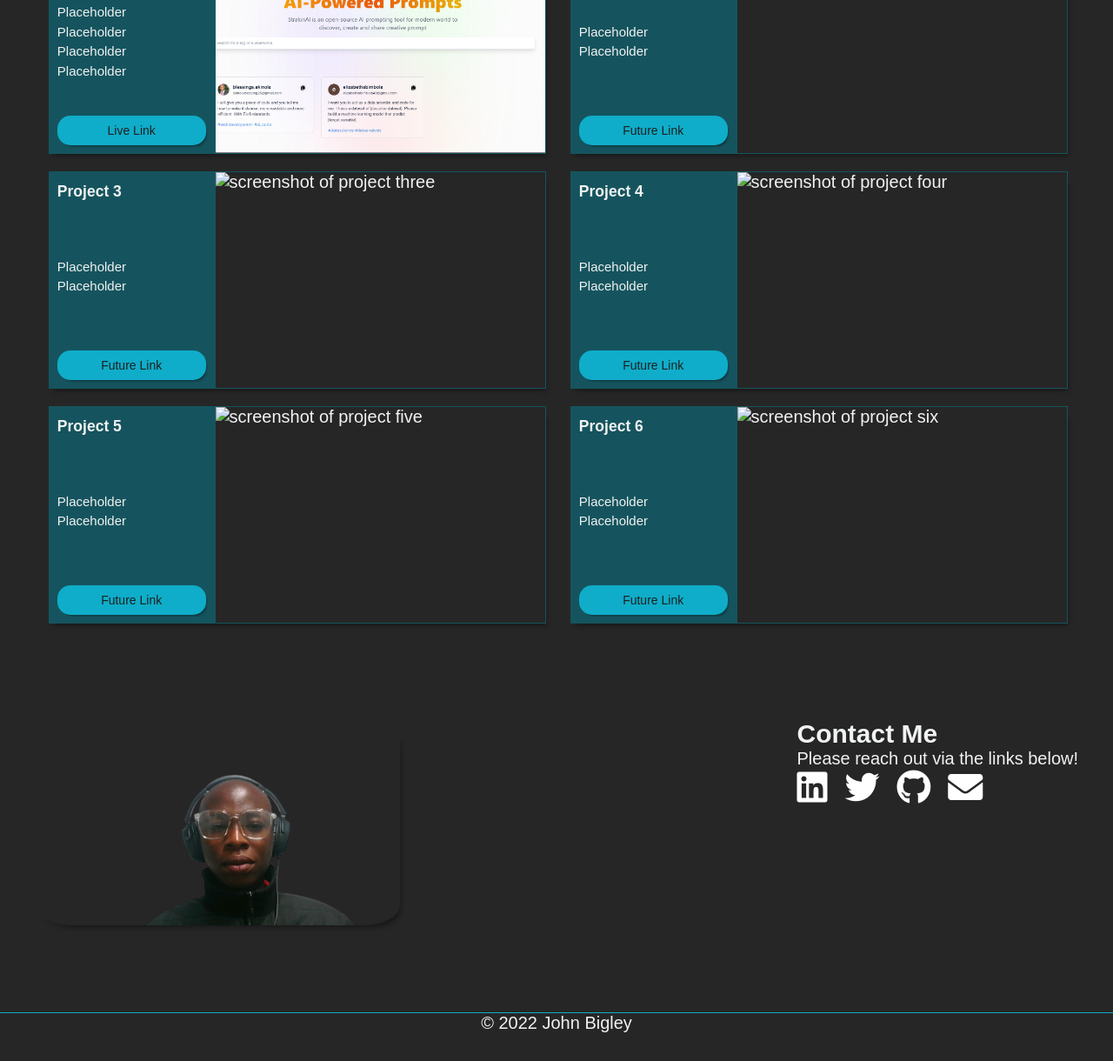
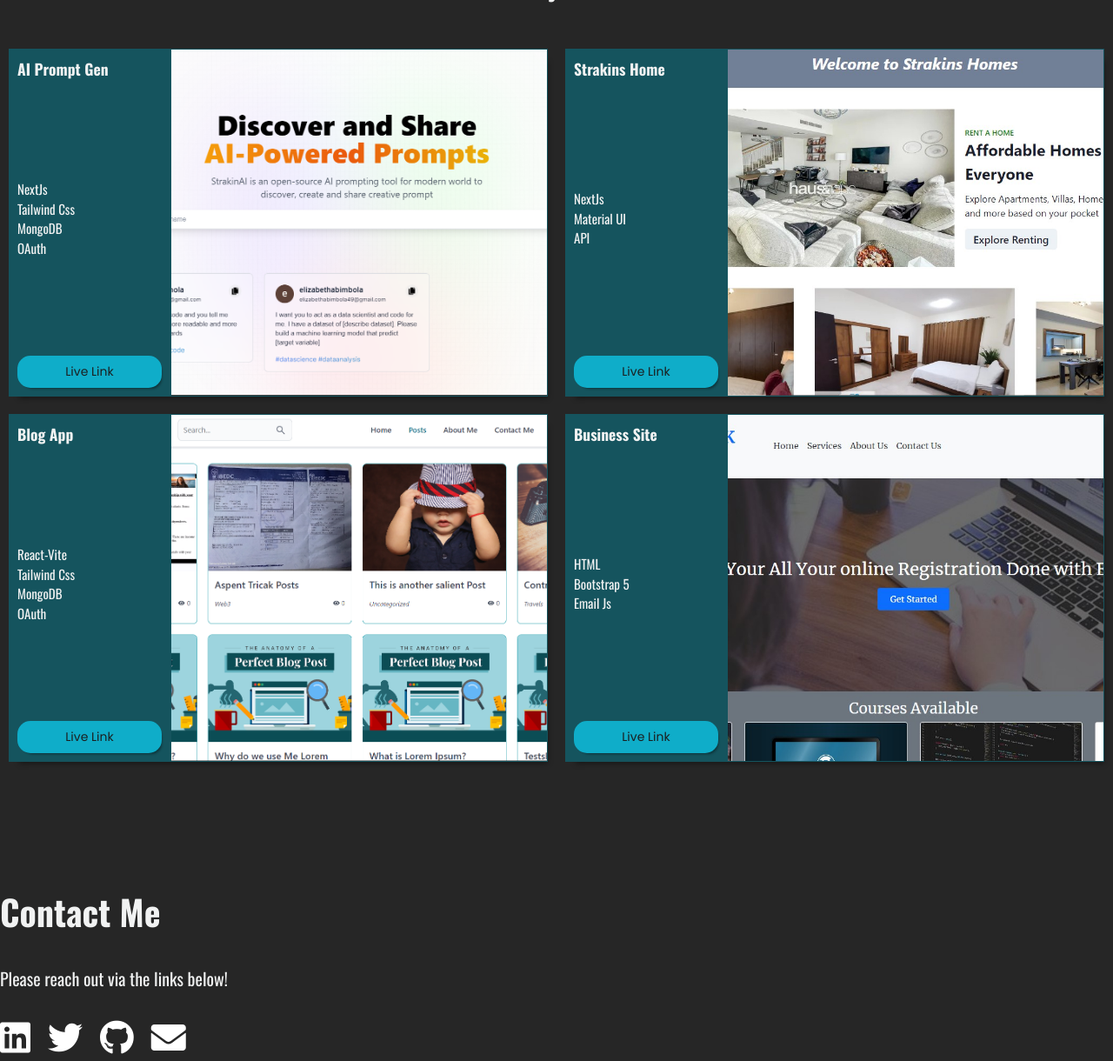
Before and after one commit to strakins/singlepage_portfolio, a plain HTML site: page index.html in a window 1280 px wide. Shown: the part 1357-2577 px from the top of the page at 87% size. Before the commit the page ends 2545 px from the top, so only its background shows below. Drawn offline with nearby package versions, Linux system fonts and the light colour scheme.

Commit message:
Portfolio website completed with responsive dsign

```diff
--- a/css/style.css
+++ b/css/style.css
@@ -14,7 +14,7 @@
 /* Universal */
 
 body {
-  font-family: "Poppins", sans-serif;
+  font-family: "Oswald", sans-serif;;
   font-size: 20px;
   background-color: var(--bg-color);
   color: var(--fontcolor);
@@ -34,7 +34,7 @@ header {
 }
 
 main {
-  max-width: 1200px;
+  max-width: 1400px;
   margin: 0 auto;
 }
 
@@ -93,17 +93,13 @@ nav li a:hover {
 }
 
 /* About AND Contact */
-#about,
-#contact {
+#about {
   display: flex;
   justify-content: space-between;
   flex-wrap: wrap;
   margin: 100px 0;
 }
 
-#contact {
-  flex-direction: row-reverse;
-}
 
 .about-me {
   display: flex;
@@ -128,10 +124,11 @@ nav li a:hover {
   margin-top: 1rem;
   margin-bottom: 1rem;
   font-size: 1.2rem;
+  text-align: justify;
+  line-height: 2rem;
 }
 
-#about img,
-#contact img {
+#about img {
   width: 35%;
   margin-right: 10px;
   border-radius: 10%;
@@ -168,6 +165,7 @@ nav li a:hover {
 #projects h2,
 #skills h2 {
   text-align: center;
+  margin-bottom: 2.5rem;
 }
 
 #projects p {
@@ -196,15 +194,15 @@ nav li a:hover {
 .project {
   display: inline-flex;
   flex-direction: row-reverse;
-  max-width: 578px;
-  height: 250px;
+  max-width: 700px;
+  height: 400px;
   margin: 10px;
   box-shadow: 6px 8px 6px -6px rgba(0, 0, 0, 0.4);
 }
 
 .project-image {
   object-fit: cover;
-  width: 66%;
+  width: 70%;
   border: 1px solid var(--primary-3);
 }
 
@@ -225,7 +223,6 @@ nav li a:hover {
 .project-info ul li {
   list-style: none;
 }
-
 
 button {
   background-color: var(--primary-1);
@@ -261,17 +258,31 @@ button a:hover {
 }
 
 /* Contact Me */
+#contact {
+	display: flex;
+	justify-content: space-between;
+	justify-items: center;
+	/* flex-direction: column-reverse; */
+}
+
+#contact h2 {
+  font-size: 2.5rem;
+  margin-top: 2rem;
+  margin-bottom: 2rem;
+}
 
 #contact ul {
+  margin-top: 2rem;
   display: flex;
   justify-content: flex-start;
   padding-left: 0;
 }
 
 #contact li {
+
   list-style: none;
   margin-right: 20px;
-  font-size: 40px;
+  font-size: 30px;
 }
 
 #contact i {
@@ -282,6 +293,8 @@ button a:hover {
 #contact i:hover {
   color: var(--primary-1);
 }
+
+
 
 /* Footer */
 footer {
@@ -352,9 +365,7 @@ footer p {
     margin: 50px 0;
   }
 
-  #contact img {
-    width: 75%;
-  }
+
 }
 
 /*  layout 768px */
--- a/index.html
+++ b/index.html
@@ -3,9 +3,12 @@
 <head>
     <meta charset="UTF-8">
     <meta name="viewport" content="width=device-width, initial-scale=1.0">
+    <link rel="preconnect" href="https://fonts.googleapis.com">
+    <link rel="preconnect" href="https://fonts.gstatic.com" crossorigin>
+    <link href="https://fonts.googleapis.com/css2?family=Inter:wght@100;200;500;600;700&family=Oswald:wght@200..700&family=Poppins:wght@400;500;600;700;800&family=Roboto+Mono:ital,wght@0,300;0,500;0,600;0,700;1,300;1,400;1,500;1,700&display=swap" rel="stylesheet">
     <link rel="stylesheet" href="./css/style.css">
     <link rel="stylesheet" href="https://cdnjs.cloudflare.com/ajax/libs/font-awesome/5.15.3/css/all.min.css" integrity="sha512-iBBXm8fW90+nuLcSKlbmrPcLa0OT92xO1BIsZ+ywDWZCvqsWgccV3gFoRBv0z+8dLJgyAHIhR35VZc2oM/gI1w==" crossorigin="anonymous" referrerpolicy="no-referrer" />
-    <title>Document</title>
+    <title>Blessing Akinola</title>
 </head>
 <body>
      <!-- Header -->
@@ -62,10 +65,10 @@
                             <div class="project-info">
                                 <h3>AI Prompt Gen</h3>
                                 <ul>
-                                    <li>Placeholder</li>
-                                    <li>Placeholder</li>
-                                    <li>Placeholder</li>
-                                    <li>Placeholder</li>
+                                    <li>NextJs</li>
+                                    <li>Tailwind Css</li>
+                                    <li>MongoDB</li>
+                                    <li>OAuth</li>
                                 </ul>
                                 <button><a href="#" target="_blank">Live Link</a></button>
                             </div>
@@ -73,14 +76,16 @@
                     </div>
                     <div class="column">
                         <div class="project">
-                            <img class="project-image" src="./assets/images/project2.jpg" alt="screenshot of project two">
+                            <img class="project-image" src="./assests/strakins_homes1.jpg" alt="screenshot of project one">
                             <div class="project-info">
-                                <h3>Project 2</h3>
+                                <h3>Strakins Home</h3>
                                 <ul>
-                                    <li>Placeholder</li>
-                                    <li>Placeholder</li>
+                                    <li>NextJs</li>
+                                    <li>Material UI</li>
+                                    <li>API</li>
+                                    <!-- <li>OAuth</li> -->
                                 </ul>
-                                <button><a href="#" target="_blank">Future Link</a></button>
+                                <button><a href="https://strakins-homes.vercel.app/" target="_blank">Live Link</a></button>
                             </div>
                         </div>
                     </div>
@@ -88,60 +93,38 @@
                 <div class="row">
                     <div class="column">
                         <div class="project">
-                            <img class="project-image" src="./assets/images/project3.jpg" alt="screenshot of project three">
+                            <img class="project-image" src="./assests/blogimg.png" alt="screenshot of project one">
                             <div class="project-info">
-                                <h3>Project 3</h3>
+                                <h3>Blog App</h3>
                                 <ul>
-                                    <li>Placeholder</li>
-                                    <li>Placeholder</li>
+                                    <li>React-Vite</li>
+                                    <li>Tailwind Css</li>
+                                    <li>MongoDB</li>
+                                    <li>OAuth</li>
                                 </ul>
-                                <button><a href="#" target="_blank">Future Link</a></button>
+                                <button><a href="https://strakins-blog.onrender.com/" target="_blank">Live Link</a></button>
                             </div>
                         </div>
                     </div>
                     <div class="column">
                         <div class="project">
-                            <img class="project-image" src="./assets/images/project1.jpg" alt="screenshot of project four">
+                            <img class="project-image" src="./assests/Totalink.jpg" alt="screenshot of project one">
                             <div class="project-info">
-                                <h3>Project 4</h3>
+                                <h3>Business Site</h3>
                                 <ul>
-                                    <li>Placeholder</li>
-                                    <li>Placeholder</li>
+                                    <li>HTML</li>
+                                    <li>Bootstrap 5</li>
+                                    <li>Email Js</li>
+
+                                    <!-- <li>OAuth</li> -->
                                 </ul>
-                                <button><a href="#" target="_blank">Future Link</a></button>
+                                <button><a href="https://totalink-edu-services-pjiyk57yj-strakins.vercel.app/" target="_blank">Live Link</a></button>
                             </div>
                         </div>
                     </div>
                 </div>
             </div>
-            <div class="row">
-                <div class="column">
-                    <div class="project">
-                        <img class="project-image" src="./assets/images/project2.jpg" alt="screenshot of project five">
-                        <div class="project-info">
-                            <h3>Project 5</h3>
-                            <ul>
-                                <li>Placeholder</li>
-                                <li>Placeholder</li>
-                            </ul>
-                            <button><a href="#" target="_blank">Future Link</a></button>
-                        </div>
-                    </div>
-                </div>
-                <div class="column">
-                    <div class="project">
-                        <img class="project-image" src="./assets/images/project3.jpg" alt="screenshot of project six">
-                        <div class="project-info">
-                            <h3>Project 6</h3>
-                            <ul>
-                                <li>Placeholder</li>
-                                <li>Placeholder</li>
-                            </ul>
-                            <button><a href="#" target="_blank">Future Link</a></button>
-                        </div>
-                    </div>
-                </div>
-            </div>
+
             </div>
         </section>
 
@@ -151,20 +134,21 @@
                 <h2>Contact Me</h2>
                 <p>Please reach out via the links below!</p>
                 <ul>
-                    <li><a href="#"><i class="fab fa-linkedin" aria-hidden="true"></i></a></li>
-                    <li><a href="#"><i class="fab fa-twitter" aria-hidden="true"></i></a></li>
-                    <li><a href="#"><i class="fab fa-github" aria-hidden="true"></i></a></li>
-                    <li><a href="#"><i class="fas fa-envelope" aria-hidden="true"></i></a></li>
+                    <li><a href="https://www.linkedin.com/in/blessing-akinola-0073b9112/"><i class="fab fa-linkedin" aria-hidden="true"></i></a></li>
+                    <li><a href="https://twitter.com/straksman"><i class="fab fa-twitter" aria-hidden="true"></i></a></li>
+                    <li><a href="https://github.com/strakins"><i class="fab fa-github" aria-hidden="true"></i></a></li>
+                    <li><a href="akinolablessing25@gmail.com"><i class="fas fa-envelope" aria-hidden="true"></i></a></li>
                 </ul>
             </div>
-            <img src="./assests/hireMe.png" alt="email site on computer">
+            <!-- <div></div> -->
+            <!-- <img src="./assests/hireMe.png" alt="email site on computer"> -->
         </section>
 
     </main>
 
     <!-- Footer  -->
     <footer>
-        <p>&copy; 2022 John Bigley</p>
+        <p>&copy; 2024  Blessing Akinola</p>
     </footer>
 
 </body>
```
Also changed, not shown: assests/portfolio.png (added), 1 other file. Lines whose indentation alone changed are shown as unchanged.
